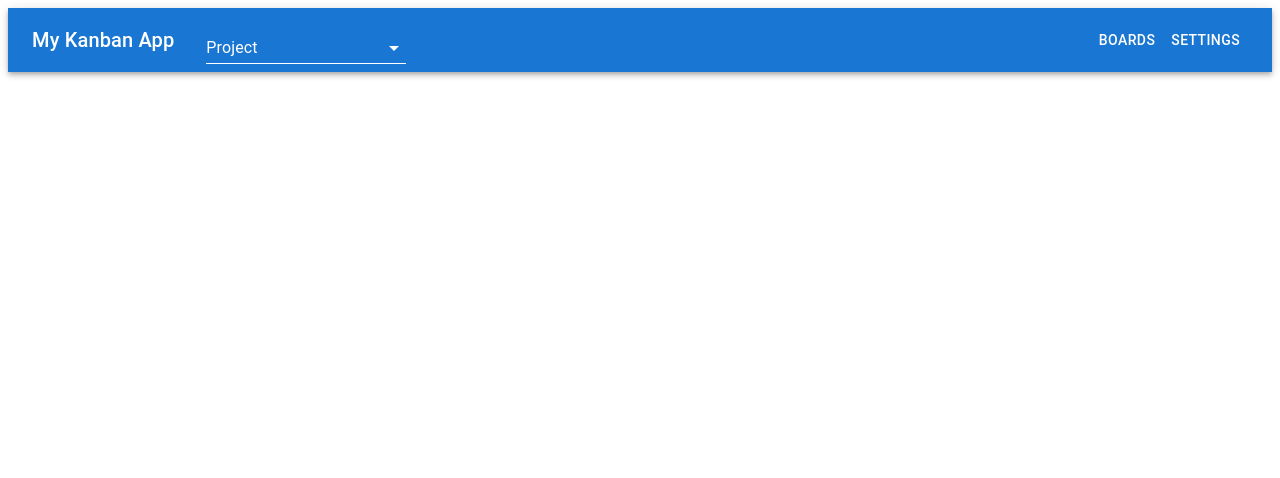
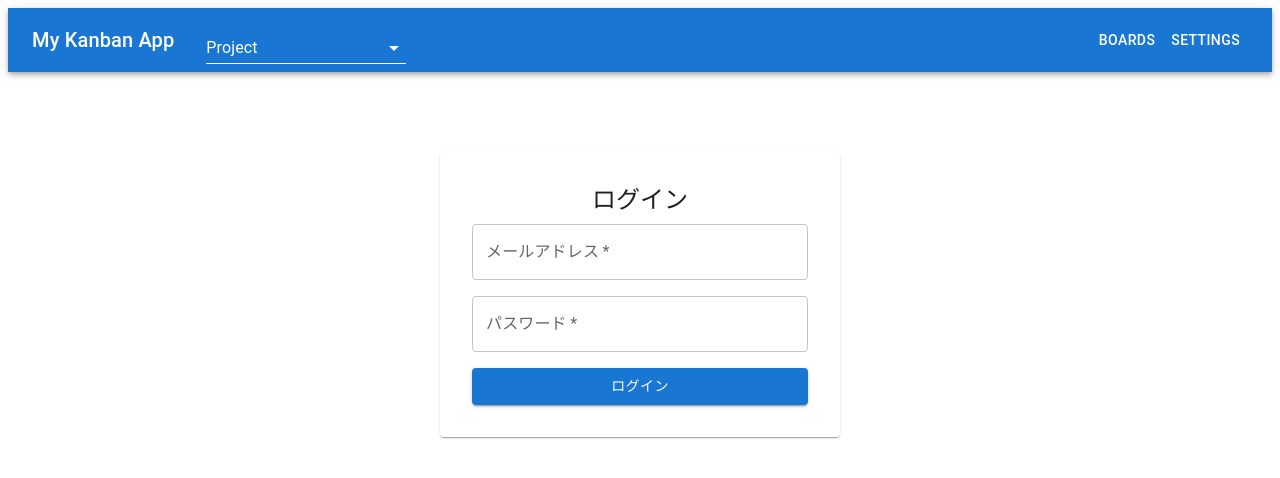
Before and after one commit to yazawa8/cnd-handson-app, a React (Vite) app in the folder frontend/: page /login in a window 1280 px wide. Shown: the top 478 px of the page. Built offline with nearby package versions, Linux system fonts and the light colour scheme; the HTML template or start-up script is replaced by a standard one.

Commit message:
loginの作成

```diff
--- a/frontend/src/App.tsx
+++ b/frontend/src/App.tsx
@@ -1,11 +1,17 @@
 import React from 'react';
-import { Provider } from 'react-redux';
+import { Provider, useSelector } from 'react-redux';
 import { store } from './store';
-import { BrowserRouter as Router, Routes, Route } from 'react-router-dom';
+import { BrowserRouter as Router, Routes, Route, Navigate } from 'react-router-dom';
 import BoardList from './components/BoardList';
 import Borad from './components/Borad';
 import TaskModal from './components/TaskModal';
 import Header from './components/Header';
+import Login from './components/Login';
+
+const PrivateRoute: React.FC<{ children: JSX.Element }> = ({ children }) => {
+  const isLoggedIn = useSelector((state: RootState) => state.session.isLoggedIn);
+  return isLoggedIn ? children : <Navigate to="/login" replace />;
+};
 
 function App() {
   return (
@@ -13,11 +19,13 @@ function App() {
       <Router>
         <Header />
         <Routes>
-          <Route path="/" element={<BoardList />} />
-          <Route path="/boards/:id" element={<Borad />} />
-          <Route path="/tasks/:id" element={<TaskModal open={false} task={null} onClose={function (): void {
+          <Route path="/login" element={<Login />} />
+          <Route path="/" element={ <PrivateRoute><BoardList /></PrivateRoute>} />
+          <Route path="/boards/:id" element={<PrivateRoute><Borad /></PrivateRoute>} />
+          <Route path="/tasks/:id" element={<PrivateRoute><TaskModal open={false} task={null} onClose={function (): void {
             throw new Error('Function not implemented.');
-          } } />} />
+          } } /></PrivateRoute>} />
+          <Route path="*" element={<Navigate to="/login" replace />} />
         </Routes>
       </Router>
     </Provider>
--- /dev/null
+++ b/frontend/src/components/Login.tsx
@@ -0,0 +1,68 @@
+
+import React, { useState } from 'react';
+import {
+  Box,
+  TextField,
+  Button,
+  Typography,
+  Paper,
+} from '@mui/material';
+import { useDispatch } from 'react-redux';
+import { login } from '../features/sessions/slice';
+import { useNavigate } from 'react-router-dom';
+
+const Login: React.FC = () => {
+  const dispatch = useDispatch();
+  const navigate = useNavigate();
+  const [email, setEmail] = useState('');
+  const [password, setPassword] = useState('');
+
+  const handleSubmit = (e: React.FormEvent) => {
+    e.preventDefault();
+
+    if (!email.trim() || !password) return;
+
+    dispatch(login({ email }));
+    navigate('/');
+  };
+
+  return (
+    <Box
+      sx={{
+        width: 400,
+        margin: '80px auto',
+      }}
+    >
+      <Paper sx={{ p: 4 }}>
+        <Typography variant="h5" gutterBottom align="center">
+          ログイン
+        </Typography>
+        <Box
+          component="form"
+          onSubmit={handleSubmit}
+          sx={{ display: 'flex', flexDirection: 'column', gap: 2 }}
+        >
+          <TextField
+            label="メールアドレス"
+            type="email"
+            required
+            value={email}
+            onChange={(e) => setEmail(e.target.value)}
+          />
+          <TextField
+            label="パスワード"
+            type="password"
+            required
+            value={password}
+            onChange={(e) => setPassword(e.target.value)}
+          />
+          <Button type="submit" variant="contained" fullWidth>
+            ログイン
+          </Button>
+        </Box>
+      </Paper>
+    </Box>
+  );
+};
+
+export default Login;
--- /dev/null
+++ b/frontend/src/features/sessions/slice.ts
@@ -0,0 +1,30 @@
+
+import { createSlice, PayloadAction } from '@reduxjs/toolkit';
+
+interface AuthState {
+  isLoggedIn: boolean;
+  userEmail: string | null;
+}
+
+const initialState: AuthState = {
+  isLoggedIn: false,
+  userEmail: null,
+};
+
+const authSlice = createSlice({
+  name: 'auth',
+  initialState,
+  reducers: {
+    login(state, action: PayloadAction<{ email: string }>) {
+      state.isLoggedIn = true;
+      state.userEmail = action.payload.email;
+    },
+    logout(state) {
+      state.isLoggedIn = false;
+      state.userEmail = null;
+    },
+  },
+});
+
+export const { login, logout } = authSlice.actions;
+export default authSlice.reducer;
--- a/frontend/src/store/index.ts
+++ b/frontend/src/store/index.ts
@@ -3,6 +3,7 @@ import tasksReducer from '../features/tasks/slice';
 import columnReducer from '../features/columns/slice';
 import boardsReducer from '../features/boards/slice';
 import projectReducer from '../features/projects/slice';
+import sessionReducer from '../features/sessions/slice';
 
 export const store = configureStore({
   reducer: {
@@ -10,6 +11,7 @@ export const store = configureStore({
     columns: columnReducer,
     boards: boardsReducer,
     projects: projectReducer,
+    session: sessionReducer,
   },
 });
 
```
